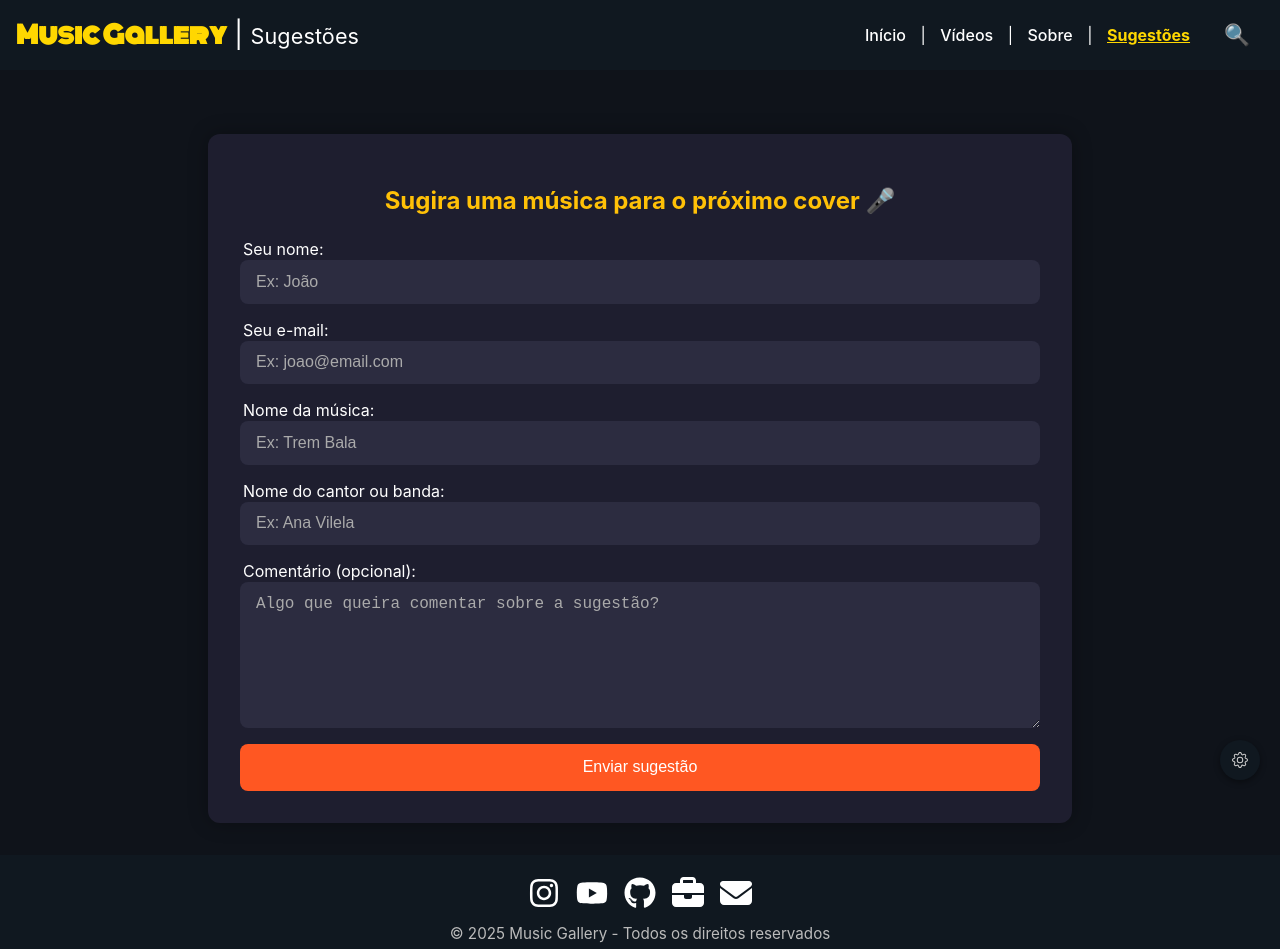
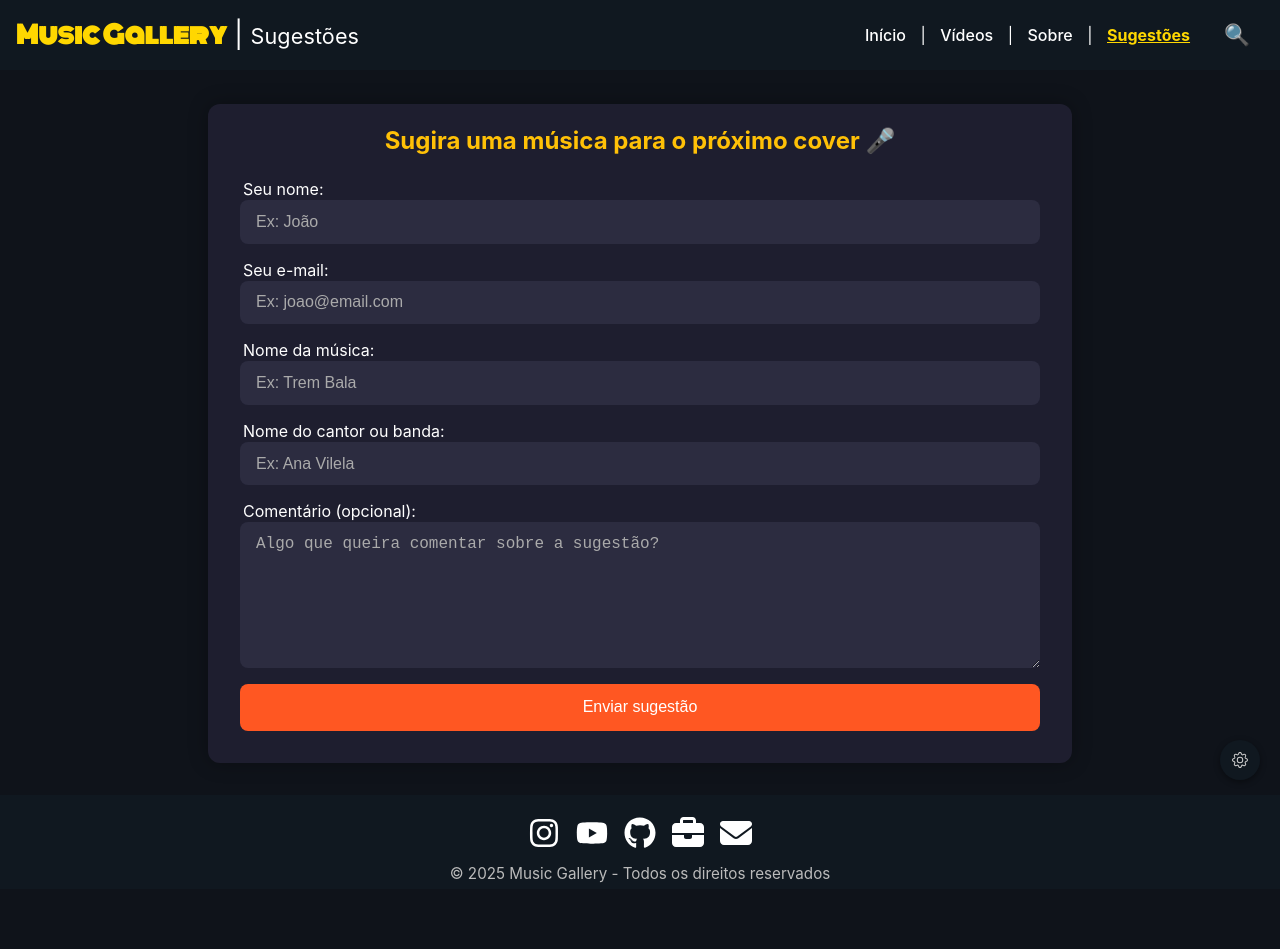
Before and after one commit to MMaffi/musicgallery-fullstack, a React (Create React App) app in the folder frontend/: page /suggestions in a window 1280 px wide. After the commit the page ends 889 px from the top, so only its background shows below. Built offline with nearby package versions, Linux system fonts and the light colour scheme.

Commit message:
development commit

```diff
--- a/frontend/src/styles/style.css
+++ b/frontend/src/styles/style.css
@@ -338,6 +338,7 @@ main.sobre {
   align-items: center;
   justify-content: center;
   padding: 32px 0;
+  margin-top: -30px;
 }
 
 .suggestion-form {
@@ -351,6 +352,7 @@ main.sobre {
 
 .suggestion-form h2 {
   text-align: center;
+  margin-top: -10px;
   margin-bottom: 1.5rem;
   color: #ffc107;
 }
```
